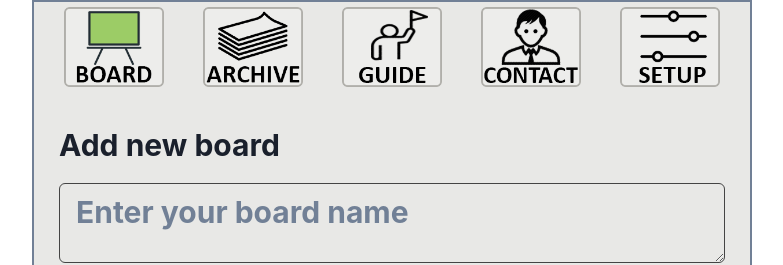
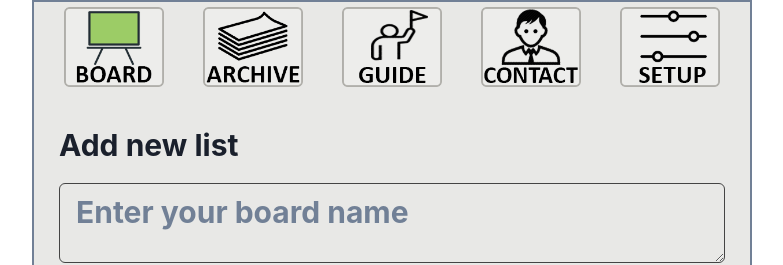
Before and after one commit to morags/lucille, a React (Create React App) app: page /board/create in a window 1280 px wide. Shown: the top 265 px of the page, without its empty margins (248-1031 px from the left). Built offline with nearby package versions, Linux system fonts and the light colour scheme.

Commit message:
change string value add new list

```diff
--- a/src/components/CreateList/CreateList.jsx
+++ b/src/components/CreateList/CreateList.jsx
@@ -21,7 +21,7 @@ function CreateList({ mdFont }) {
   return (
     <Box p='30px 20px'>
       <Heading textAlign='left' mb='20px' style={{ fontSize: `${mdFont}px` }}>
-        Add new board
+        Add new list
       </Heading>
       <Textarea
         placeholder='Enter your board name'
```
